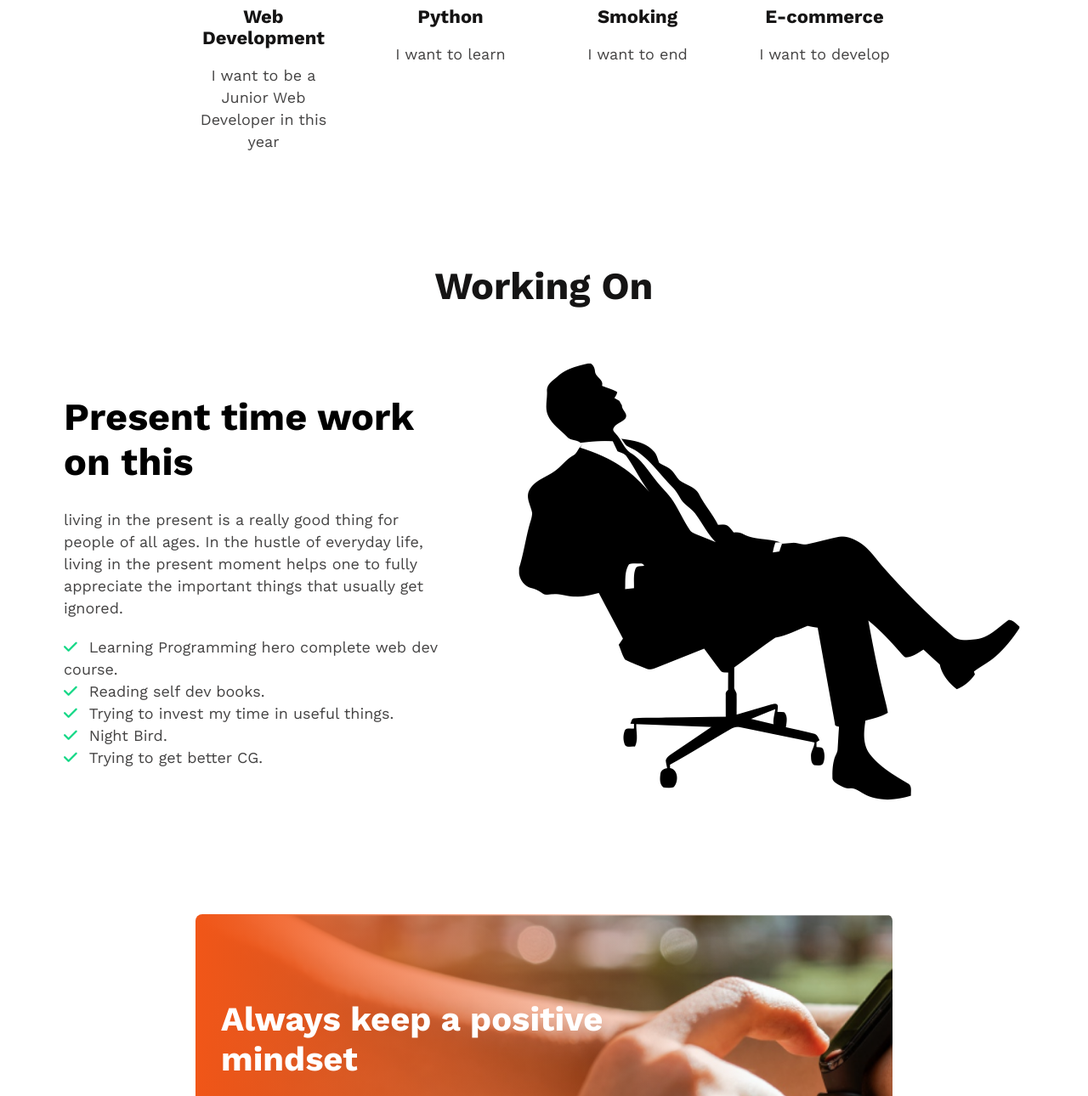
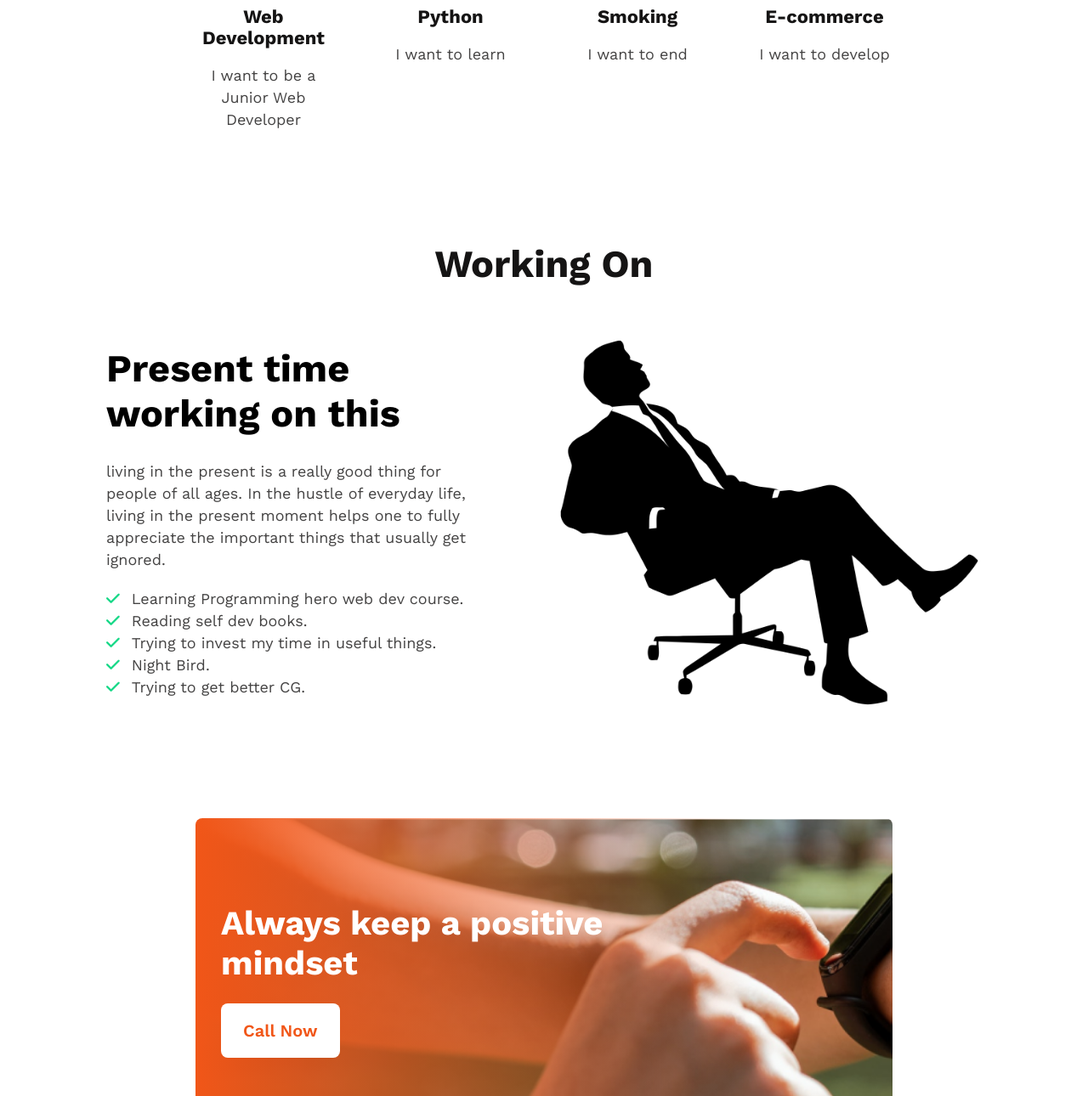
Before and after one commit to Mostakimw/new-year-new-me, a plain HTML site: page index.html in a window 1280 px wide. Shown: the part 1724-3014 px from the top of the page at 85% size. Drawn offline with nearby package versions, Linux system fonts and the light colour scheme.

Commit message:
final code

```diff
--- a/css/style.css
+++ b/css/style.css
@@ -3,7 +3,7 @@
     font-family: 'Work Sans', sans-serif;
 }
 
-/* primary styles  */
+/* primary styles start */
 
 .primary-font {
     font-weight: 700;
@@ -35,6 +35,8 @@ i {
     padding-right: 14px;
     color: #16D887;
 }
+
+/* primary styles end */
 
 /* Banner styles start */
 
@@ -137,7 +139,6 @@ i {
     align-items: center;
 }
 
-
 /* Working styles end  */
 
 /* Mindset section styles start */
@@ -147,7 +148,6 @@ i {
     padding: 100px 30px;
     background: linear-gradient(90deg, #f15618 0%, rgba(241, 91, 34, 0) 80%), url('../images/watch.png');
     background-blend-mode: normal;
-    /* background-image: url('../images/watch.png'); */
     background-repeat: no-repeat;
     background-size: cover;
     border-radius: 8px;
--- a/index.html
+++ b/index.html
@@ -5,9 +5,9 @@
     <meta charset="UTF-8">
     <meta http-equiv="X-UA-Compatible" content="IE=edge">
     <meta name="viewport" content="width=device-width, initial-scale=1.0">
+    <title>New Year New Me</title>
     <link rel="stylesheet" href="css/style.css">
     <link rel="shortcut icon" href="images/icons/fav.png" type="image/x-icon">
-    <title>New Year New Me</title>
     <link rel="preconnect" href="https://fonts.googleapis.com">
     <link rel="preconnect" href="https://fonts.gstatic.com" crossorigin>
     <link href="https://fonts.googleapis.com/css2?family=Work+Sans:wght@300;400;500;600;700;800;900&display=swap"
@@ -17,6 +17,7 @@
 
 <body>
     <!-- Banner start  -->
+
     <header class="banner">
         <section class="banner-content">
             <h1 class="banner-title primary-font">All Thinks Are Possible If You believe</h1>
@@ -31,6 +32,7 @@
 
     <main>
         <!-- Failure section start -->
+
         <section class="failure">
             <img src="images/failure.png" alt="failure person">
             <div class="failure-details">
@@ -41,21 +43,23 @@
                 <div class="failure-list">
                     <p class="secondary-font"><i class="fa-solid fa-check"></i>Failed to achieve better CG in exam.</p>
                     <p class="secondary-font"><i class="fa-solid fa-check"></i>Waste too many time in loving way.</p>
-                    <p class="secondary-font"><i class="fa-solid fa-check"></i>Bought self dev book, but just read only three</p>
+                    <p class="secondary-font"><i class="fa-solid fa-check"></i>Bought self dev books, but just read only three.</p>
                     <p class="secondary-font"><i class="fa-solid fa-check"></i>Failed to learn OOP.</p>
+                    <p class="secondary-font"><i class="fa-solid fa-check"></i>Failed to maintain health.</p>
                 </div>
             </div>
         </section>
         <!-- Failure section end -->
 
         <!-- My Plan Section start -->
+
         <section class="plan">
             <h1 class="my-plan-title primary-font">My Plan</h1>
             <div class="plan-details">
                 <div class="plan-items">
                     <img src="images/icons/web.png" alt="Web development icons">
                     <h1 class="plan-title primary-font">Web Development</h1>
-                    <p class="plan-description secondary-font">I want to be a Junior Web Developer in this year</p>
+                    <p class="plan-description secondary-font">I want to be a Junior Web Developer</p>
                 </div>
                 <div class="plan-items">
                     <img src="images/icons/python.png" alt="Web development icons">
@@ -77,23 +81,24 @@
         <!-- My Plan Section end -->
 
         <!-- Working section  start -->
+
         <section class="working">
             <h1 class="working-on-title primary-font">Working On</h1>
             <div class="working-items">
                 <div class="working-details working-item">
-                    <h1 class="working-title working-font">Present time work on this</h1>
+                    <h1 class="working-title working-font">Present time working on this</h1>
                     <p class="working-description secondary-font">living in the present is a really good thing for
                         people of all ages. In the hustle of everyday life, living in the present moment helps one to
                         fully appreciate the important things that usually get ignored.</p>
                     <div class="working-list">
-                        <p class="secondary-font"><i class="fa-solid fa-check"></i>Learning Programming hero complete web dev course.</p>
+                        <p class="secondary-font"><i class="fa-solid fa-check"></i>Learning Programming hero web dev course.</p>
                         <p class="secondary-font"><i class="fa-solid fa-check"></i>Reading self dev books.</p>
                         <p class="secondary-font"><i class="fa-solid fa-check"></i>Trying to invest my time in useful things.</p>
                         <p class="secondary-font"><i class="fa-solid fa-check"></i>Night Bird.</p>
                         <p class="secondary-font"><i class="fa-solid fa-check"></i>Trying to get better CG.</p>
                     </div>
                 </div>
-                <img src="images/working.png" alt="working person" width="600px" class="working-item">
+                <img src="images/working.png" alt="working person" width="500px" class="working-item">
             </div>
         </section>
         <!-- Working section end -->
@@ -102,7 +107,7 @@
 
         <section class="mindset">
             <h1 class="mindset-title primary-font">Always keep a positive mindset</h1>
-            <button class="btn-primary call-btn">Call me</button>
+            <button class="btn-primary call-btn">Call Now</button>
         </section>
         <!-- Mindset section end -->
     </main>
```
